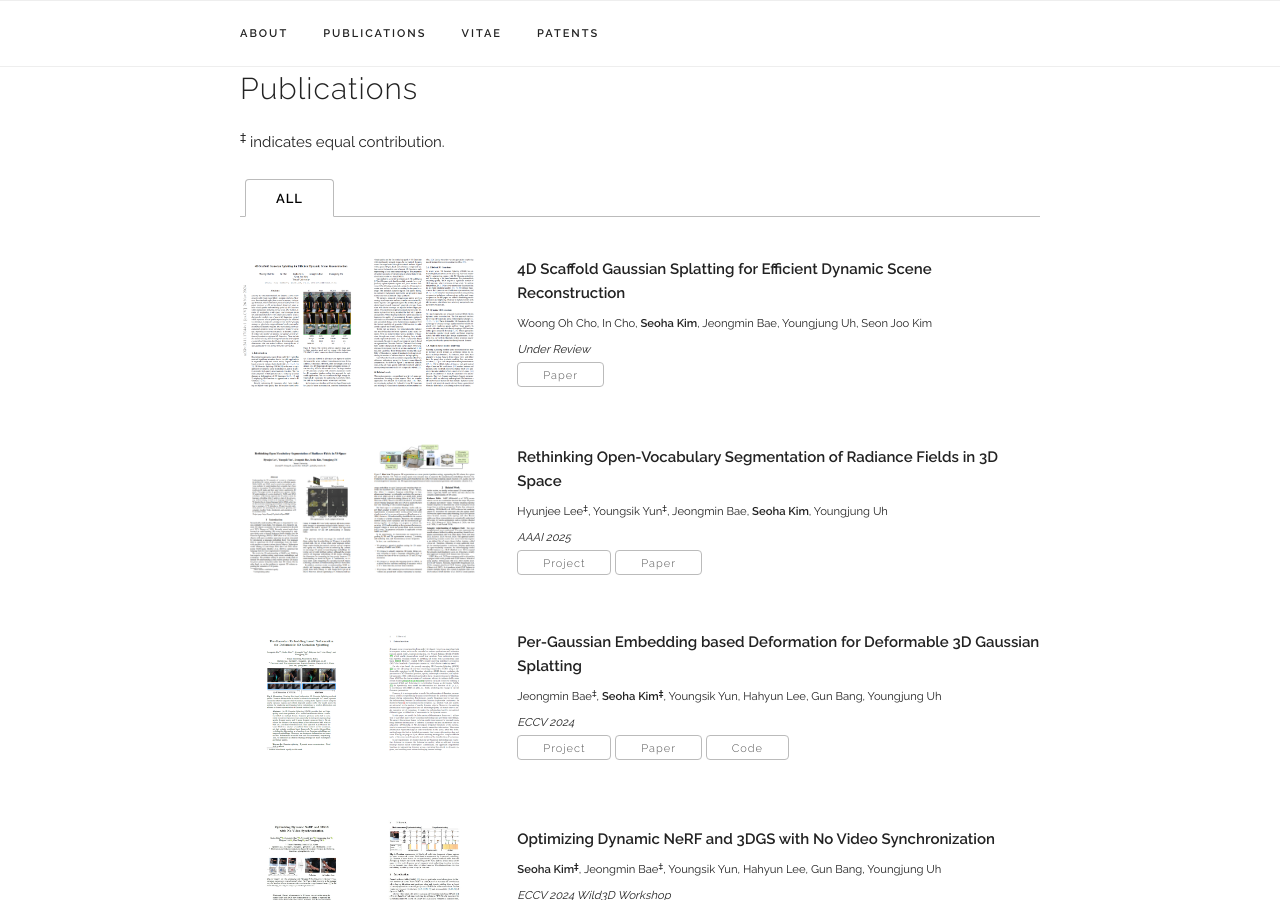
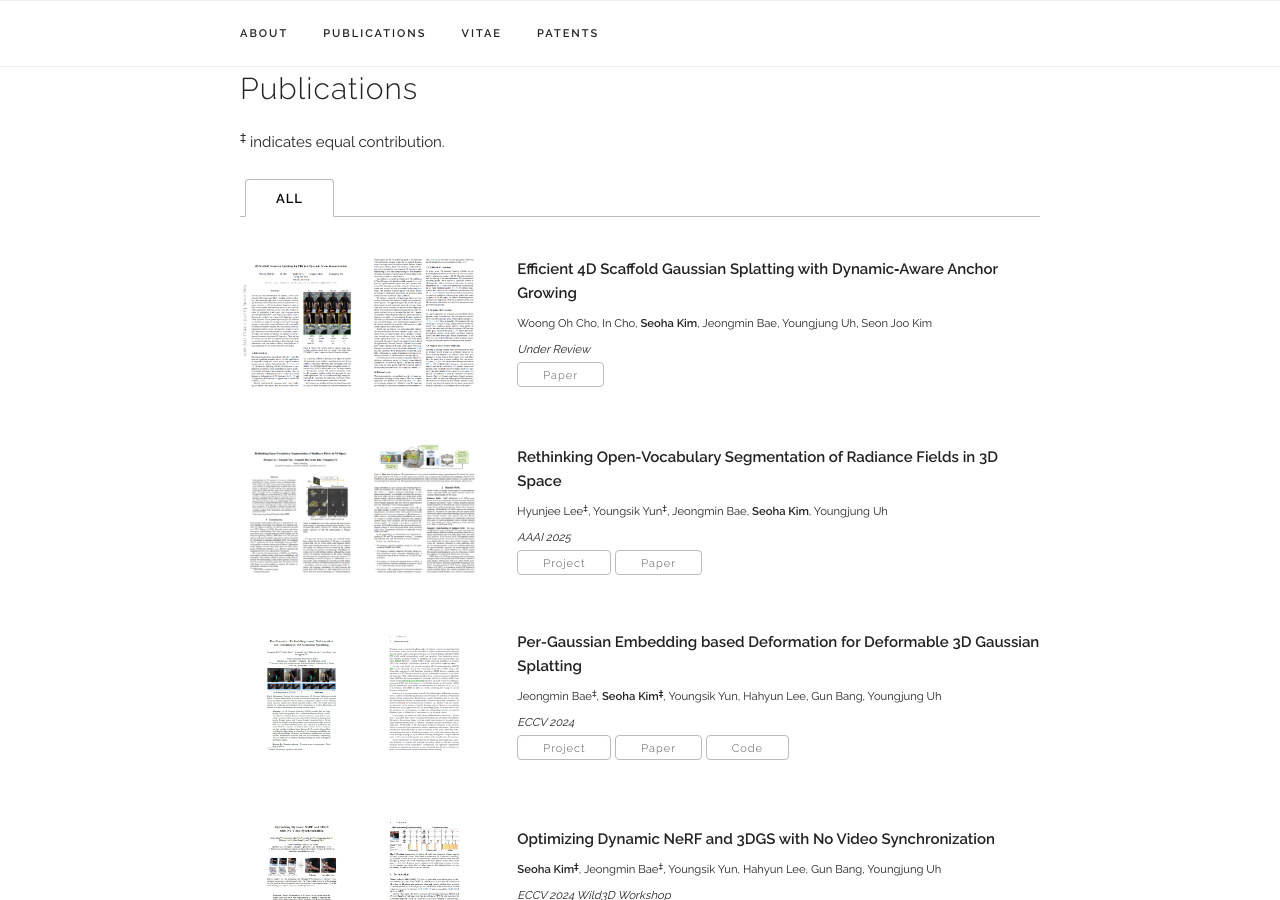
Before and after one commit to seoha-kim/seoha-kim.github.io, a Jekyll site: the page built from index.html, in a window 1280 px wide and 900 px high, scrolled down 641 px. Built offline with Jekyll 4.4.1, drawn with Linux system fonts in a browser that asks for light colours; some web fonts are replaced.

Commit message:
Update publications.yaml

```diff
--- a/_data/publications.yaml
+++ b/_data/publications.yaml
@@ -1,5 +1,5 @@
 papers:
-  - title: "4D Scaffold Gaussian Splatting for Efficient Dynamic Scene Reconstruction"
+  - title: "Efficient 4D Scaffold Gaussian Splatting with Dynamic‑Aware Anchor Growing"
     authors: "Woong Oh Cho, In Cho, <b>Seoha Kim</b>, Jeongmin Bae, Youngjung Uh, Seon Joo Kim"
     paper_pdf: "https://arxiv.org/abs/2411.17044"
     venue: "Under Review"
```
